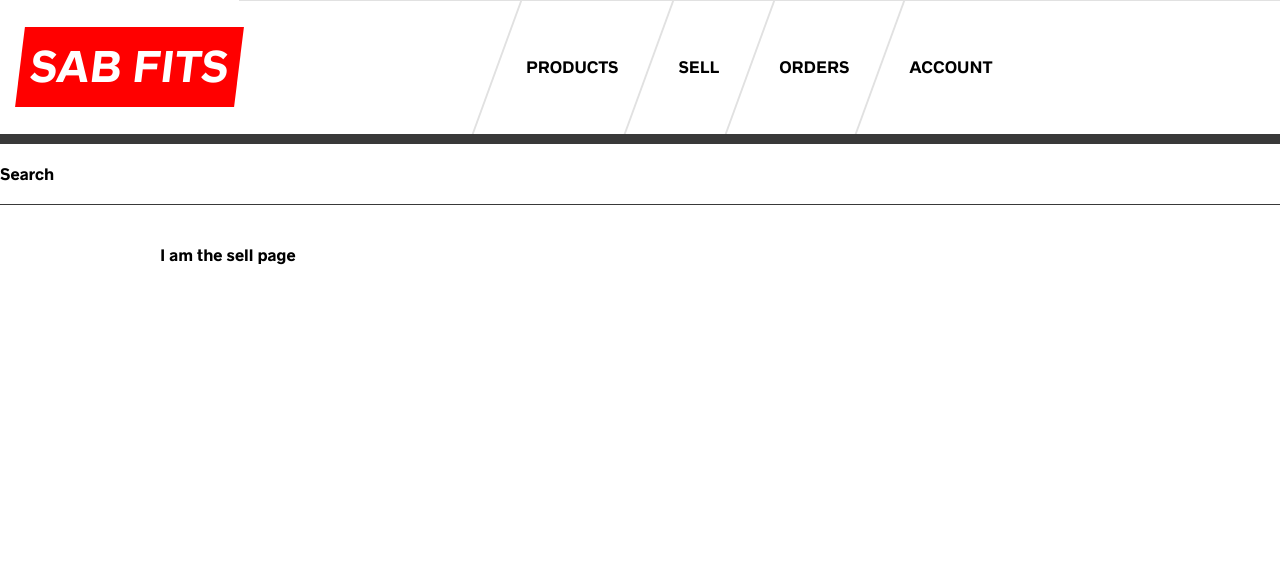
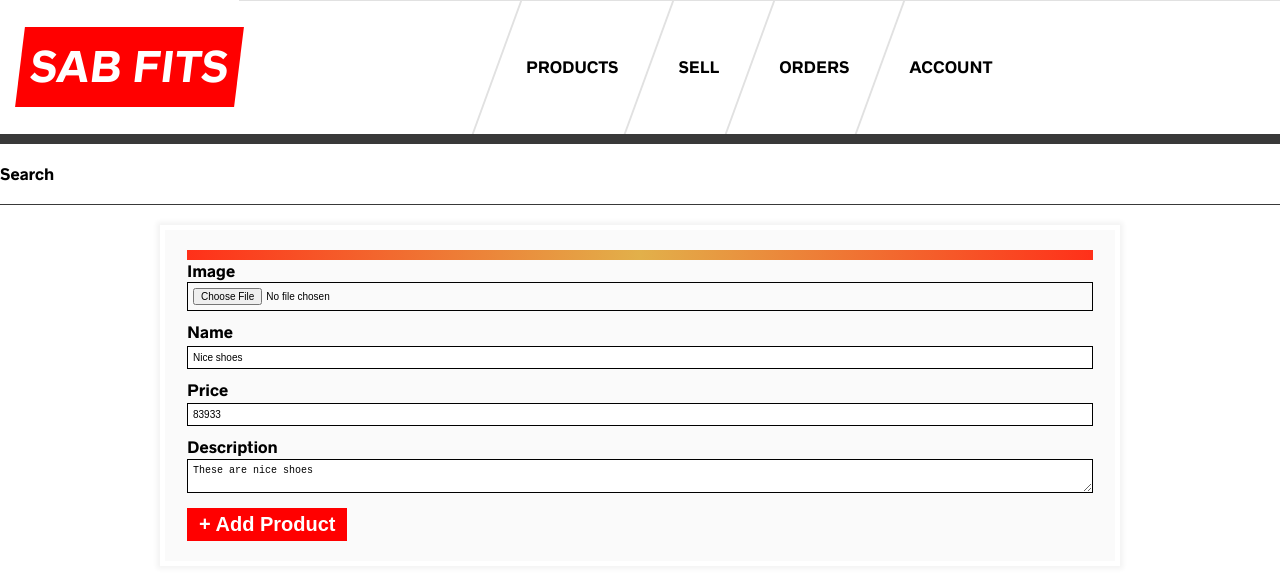
Before and after one commit to edwinntaadu/Sab-Fits, a Next.js app: page /sell in a window 1280 px wide. Shown: the top 580 px of the page. Built offline with nearby package versions, Linux system fonts and the light colour scheme.

Commit message:
Form and Custom Hook: Hook up File input and Form Styles

```diff
--- /dev/null
+++ b/components/CreateProduct.js
@@ -0,0 +1,64 @@
+import useForm from "@/lib/useForm";
+import Form from "./styles/Form";
+
+export default function CreateProduct() {
+    const {inputs, handleChange, clearForm, resetForm} = useForm({
+        image: '',
+        name: 'Nice shoes',
+        price: 83933,
+        description: 'These are nice shoes'
+    });
+  return (
+    <Form onSubmit={(e) => {
+        e.preventDefault();
+        console.log(inputs);
+    }}>
+        <fieldset>
+      <label htmlFor="image">
+        Image
+        <input
+        required
+        type="file"
+        id="image"
+        name="image"
+        onChange={handleChange}
+        />
+      </label>
+      <label htmlFor="name">
+        Name
+        <input
+        type="text"
+        id="name"
+        name="name"
+        placeholder="Name"
+        value={inputs.name}
+        onChange={handleChange}
+        />
+      </label>
+      <label htmlFor="price">
+        Price
+        <input
+        type="number"
+        id="price"
+        name="price"
+        placeholder="Price"
+        value={inputs.price}
+        onChange={handleChange}
+        />
+      </label>
+      <label htmlFor="description">
+        Description
+        <textarea
+        id="description"
+        name="description"
+        placeholder="Description"
+        value={inputs.description}
+        onChange={handleChange}
+        />
+      </label>
+
+      <button type="submit">+ Add Product</button>
+        </fieldset>
+    </Form>
+  )
+}
--- /dev/null
+++ b/components/styles/Form.js
@@ -0,0 +1,74 @@
+import styled, { keyframes } from 'styled-components';
+
+const loading = keyframes`
+  from {
+    background-position: 0 0;
+    /* rotate: 0; */
+  }
+
+  to {
+    background-position: 100% 100%;
+    /* rotate: 360deg; */
+  }
+`;
+
+const Form = styled.form`
+  box-shadow: 0 0 5px 3px rgba(0, 0, 0, 0.05);
+  background: rgba(0, 0, 0, 0.02);
+  border: 5px solid white;
+  padding: 20px;
+  font-size: 1.5rem;
+  line-height: 1.5;
+  font-weight: 600;
+  label {
+    display: block;
+    margin-bottom: 1rem;
+  }
+  input,
+  textarea,
+  select {
+    width: 100%;
+    padding: 0.5rem;
+    font-size: 1rem;
+    border: 1px solid black;
+    &:focus {
+      outline: 0;
+      border-color: var(--red);
+    }
+  }
+  button,
+  input[type='submit'] {
+    width: auto;
+    background: red;
+    color: white;
+    border: 0;
+    font-size: 2rem;
+    font-weight: 600;
+    padding: 0.5rem 1.2rem;
+  }
+  fieldset {
+    border: 0;
+    padding: 0;
+
+    &[disabled] {
+      opacity: 0.5;
+    }
+    &::before {
+      height: 10px;
+      content: '';
+      display: block;
+      background-image: linear-gradient(
+        to right,
+        #ff3019 0%,
+        #e2b04a 50%,
+        #ff3019 100%
+      );
+    }
+    &[aria-busy='true']::before {
+      background-size: 50% auto;
+      animation: ${loading} 0.5s linear infinite;
+    }
+  }
+`;
+
+export default Form;
--- /dev/null
+++ b/lib/useForm.js
@@ -0,0 +1,42 @@
+import { useState } from "react"
+
+
+export default function useForm(initial = {}) {
+    // create a state object for our inputs
+    const [inputs, setInputs] = useState(initial);
+
+
+    function handleChange(e) {
+        let {value, name, type} = e.target;
+        if (type === 'number') {
+            value = parseInt(value);
+        }
+        if (type === 'file') {
+            [value] = e.target.files;
+        }
+        setInputs({
+            // copy the existing state
+            ...inputs,
+            [name]: value,
+        });
+    }
+
+    function resetForm() {
+        setInputs(initial);
+    }
+
+    function clearForm() {
+        const blankState = Object.fromEntries(
+          Object.entries(inputs).map(([key, value]) => [key, ''])
+        );
+        setInputs(blankState);
+      }
+
+    // return the things we want to surface from this custom hook
+  return {
+    inputs,
+    handleChange,
+    resetForm,
+    clearForm,
+  };
+}
--- a/pages/sell.js
+++ b/pages/sell.js
@@ -1,9 +1,10 @@
+import CreateProduct from "@/components/CreateProduct";
 
 
 export default function SellPage() {
   return (
     <div>
-      <p>I am the sell page</p>
+      <CreateProduct />
     </div>
   )
 }
```
